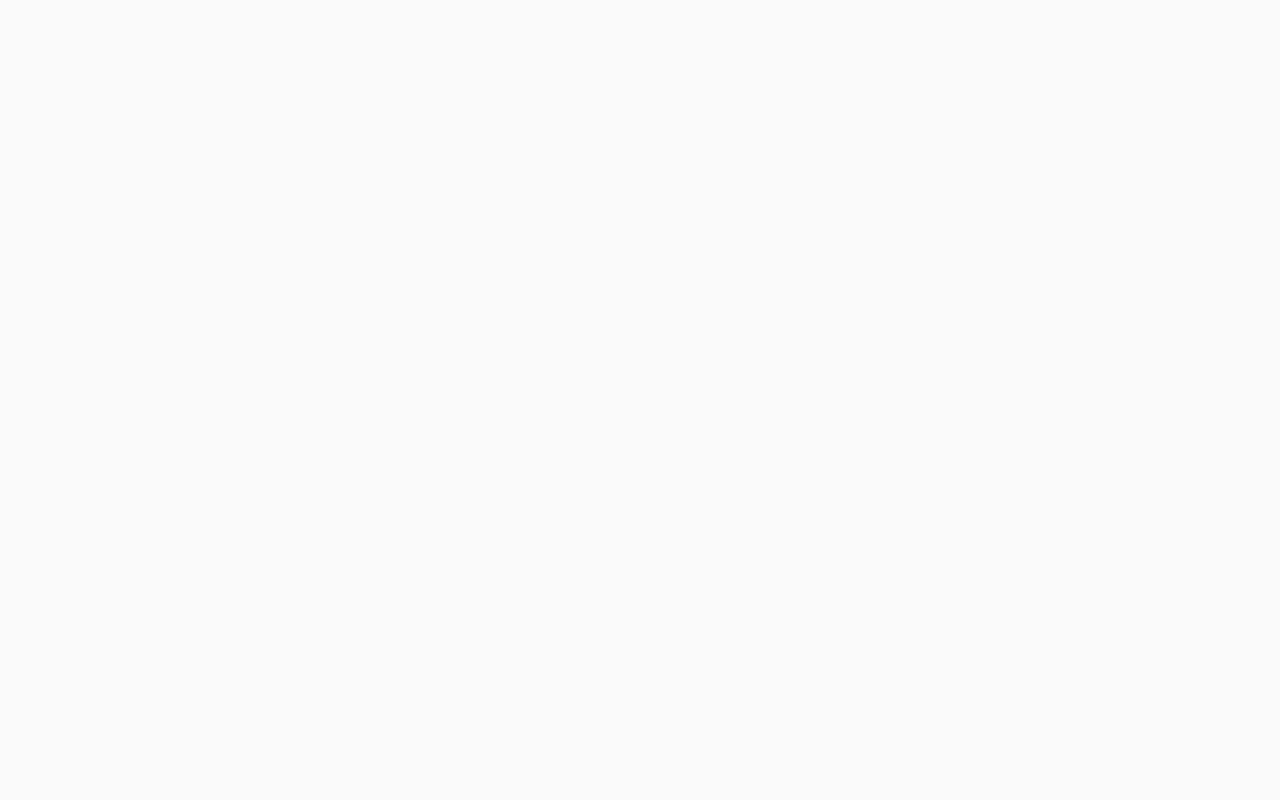
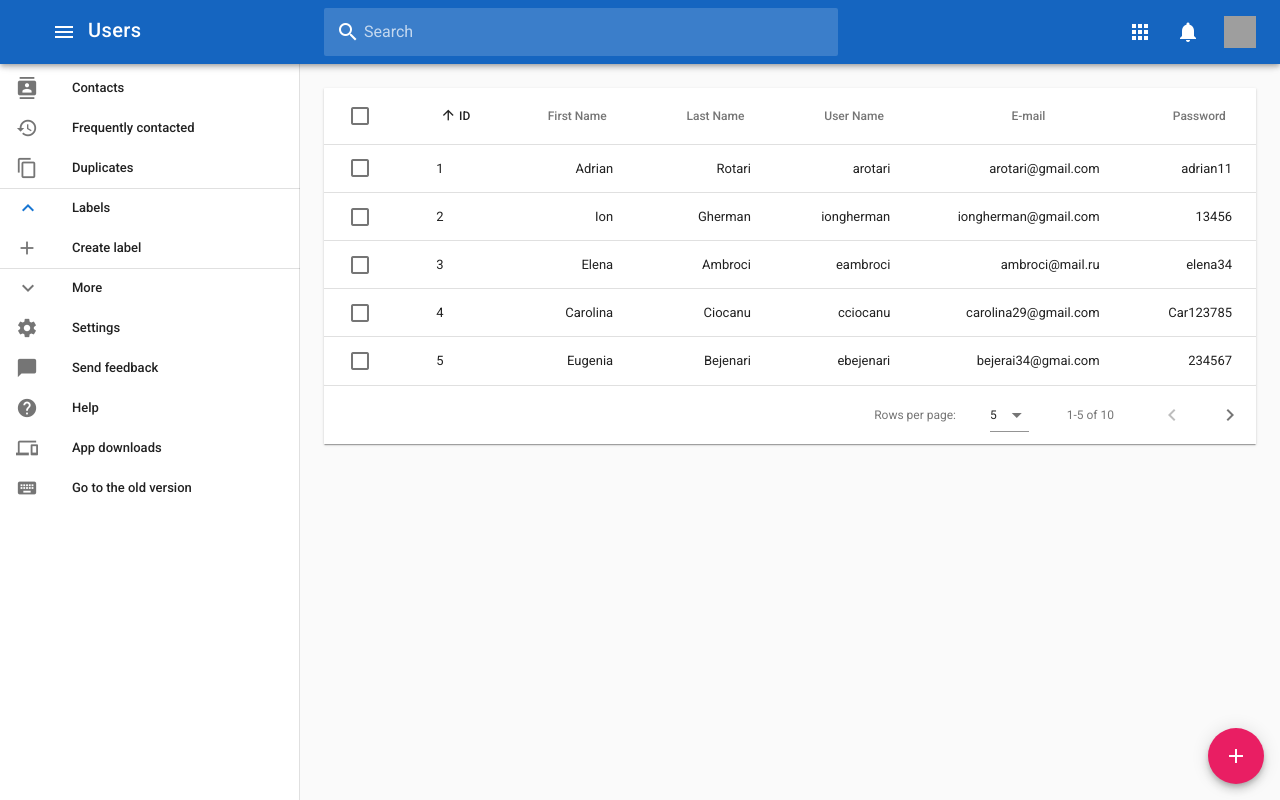
Before and after one commit to p5chi-auf/Vesta-frontend, a Vue app: page /dashboard/user/list in a window 1280 px wide. Built offline with nearby package versions, Linux system fonts and the light colour scheme; grey boxes are pictures that could not be loaded.

Commit message:
Add new functionality

```diff
--- a/src/components/Layouts/Auth.vue
+++ b/src/components/Layouts/Auth.vue
@@ -10,7 +10,7 @@
   </v-app>
 </template>
 <style>
-#inspire {
+#inspire scoped {
   background-color: teal;
 }
 </style>
--- a/src/components/Layouts/Auth/ForgotPassword.vue
+++ b/src/components/Layouts/Auth/ForgotPassword.vue
@@ -23,9 +23,9 @@
           </template>
         </v-form>
       </v-card-text>
-      <v-card-actions>
-        <v-layout row wrap>
-          <v-flex xs12 md1>
+      <v-card-actions class="ma-3">
+        <v-layout row wrap justify-end>
+          <v-flex xs12 md2>
             <v-btn block color="info">Submit</v-btn>
           </v-flex>
         </v-layout>
@@ -33,12 +33,3 @@
     </v-card>
   </v-flex>
 </template>
-<script>
-export default {
-  props: {},
-  data: () => ({
-    source: "String",
-    drawer: null
-  })
-};
-</script>
--- a/src/components/Layouts/Auth/Login.vue
+++ b/src/components/Layouts/Auth/Login.vue
@@ -11,8 +11,6 @@
           <v-text-field
             prepend-icon="person"
             name="login"
-            :counter="10"
-            :rules="nameRules"
             label="Login"
             type="text"
             required
@@ -21,35 +19,30 @@
             id="password"
             prepend-icon="lock"
             name="password"
-            :rules="passwordRules"
             label="Enter your password"
             type="password"
           ></v-text-field>
         </v-form>
       </v-card-text>
-      <v-card-actions class="ma-2">
-        <v-spacer>
-          <router-link :to="{ name: 'forgotpassword' }"
-            >Forgot Password?</router-link
-          >
-        </v-spacer>
-        <v-btn color="info">Login</v-btn>
+      <v-card-actions class="ma-4">
+        <router-link :to="{ name: 'forgotpassword' }"
+          >Forgot Password?</router-link
+        >
+        <v-layout row wrap justify-end>
+          <v-flex xs12 md2>
+            <v-btn block color="info">Login</v-btn>
+          </v-flex>
+        </v-layout>
       </v-card-actions>
     </v-card>
   </v-flex>
 </template>
 <script>
 export default {
+  props: {},
   data: () => ({
-    valid: true,
-    nameRules: [
-      v => !!v || "Name is required",
-      v => (v && v.length <= 10) || "Name must be less than 10 characters"
-    ],
-    passwordRules: [
-      v => !!v || "Password is required",
-      v => /.+@.+/.test(v) || "Password must be valid"
-    ]
+    source: "String",
+    drawer: null
   })
 };
 </script>
--- a/src/components/Layouts/Dashboard.vue
+++ b/src/components/Layouts/Dashboard.vue
@@ -69,7 +69,7 @@
         <v-toolbar-side-icon
           @click.stop="drawer = !drawer"
         ></v-toolbar-side-icon>
-        <span class="hidden-sm-and-down">Google Contacts</span>
+        <span class="hidden-sm-and-down">Users</span>
       </v-toolbar-title>
       <v-text-field
         flat
@@ -89,14 +89,14 @@
       <v-btn icon large>
         <v-avatar size="32px" tile>
           <img
-            src="https://cdn.vuetifyjs.com/images/logos/logo.svg"
+            src="http://www.yogawithkatrina.com/blog/wp-content/uploads/2010/05/2010taipeiexpo.jpg"
             alt="Vuetify"
           />
         </v-avatar>
       </v-btn>
     </v-toolbar>
     <v-content>
-      <v-container fluid fill-height> </v-container>
+      <v-container><router-view /> </v-container>
     </v-content>
     <v-btn fab bottom right color="pink" dark fixed @click="dialog = !dialog">
       <v-icon>add</v-icon>
--- /dev/null
+++ b/src/components/User/Layout.vue
@@ -0,0 +1,3 @@
+<template>
+  <router-view />
+</template>
--- /dev/null
+++ b/src/components/User/List.vue
@@ -0,0 +1,176 @@
+<template>
+  <v-data-table
+    v-model="selected"
+    :headers="headers"
+    :items="desserts"
+    :pagination.sync="pagination"
+    select-all
+    item-key="name"
+    class="elevation-1"
+  >
+    <template v-slot:headers="props">
+      <tr>
+        <th>
+          <v-checkbox
+            :input-value="props.all"
+            :indeterminate="props.indeterminate"
+            primary
+            hide-details
+            @click.stop="toggleAll"
+          ></v-checkbox>
+        </th>
+        <th
+          v-for="header in props.headers"
+          :key="header.text"
+          :class="[
+            'column sortable',
+            pagination.descending ? 'desc' : 'asc',
+            header.value === pagination.sortBy ? 'active' : ''
+          ]"
+          @click="changeSort(header.value)"
+        >
+          <v-icon small>arrow_upward</v-icon>
+          {{ header.text }}
+        </th>
+      </tr>
+    </template>
+    <template v-slot:items="props">
+      <tr :active="props.selected" @click="props.selected = !props.selected">
+        <td>
+          <v-checkbox
+            :input-value="props.selected"
+            primary
+            hide-details
+          ></v-checkbox>
+        </td>
+
+        <td>{{ props.item.name }}</td>
+        <td class="text-xs-right">{{ props.item.firstname }}</td>
+        <td class="text-xs-right">{{ props.item.lastname }}</td>
+        <td class="text-xs-right">{{ props.item.username }}</td>
+        <td class="text-xs-right">{{ props.item.email }}</td>
+        <td class="text-xs-right">{{ props.item.password }}</td>
+      </tr>
+    </template>
+  </v-data-table>
+</template>
+
+<script>
+export default {
+  data: () => ({
+    pagination: {
+      sortBy: "name"
+    },
+    selected: [],
+    headers: [
+      {
+        text: "ID",
+        align: "left",
+        value: "name"
+      },
+      { text: "First Name", value: "firstname" },
+      { text: "Last Name", value: "lastname" },
+      { text: "User Name", value: "username" },
+      { text: "E-mail", value: "email" },
+      { text: "Password", value: "password" }
+    ],
+    desserts: [
+      {
+        name: 1,
+        firstname: "Adrian",
+        lastname: "Rotari",
+        username: "arotari",
+        email: "arotari@gmail.com",
+        password: "adrian11"
+      },
+      {
+        name: 2,
+        firstname: "Ion",
+        lastname: "Gherman",
+        username: "iongherman",
+        email: "iongherman@gmail.com",
+        password: "13456"
+      },
+      {
+        name: 3,
+        firstname: "Elena",
+        lastname: "Ambroci",
+        username: "eambroci",
+        email: "ambroci@mail.ru",
+        password: "elena34"
+      },
+      {
+        name: 4,
+        firstname: "Carolina",
+        lastname: "Ciocanu",
+        username: "cciocanu",
+        email: "carolina29@gmail.com",
+        password: "Car123785"
+      },
+      {
+        name: 5,
+        firstname: "Eugenia",
+        lastname: "Bejenari",
+        username: "ebejenari",
+        email: "bejerai34@gmai.com",
+        password: "234567"
+      },
+      {
+        name: 6,
+        firstname: "Ion",
+        lastname: "Anton",
+        username: "ianton",
+        email: "anton65@mail.ru",
+        password: "25678"
+      },
+      {
+        name: 7,
+        firstname: "Mihaela",
+        lastname: "Guidea",
+        username: "mguidea",
+        email: "mihaela@mail.ru",
+        password: "904757"
+      },
+      {
+        name: 8,
+        firstname: "Mihai",
+        lastname: "Albu",
+        username: "malbu",
+        email: "albumihai@mail.ru",
+        password: "mihaita56"
+      },
+      {
+        name: 9,
+        firstname: "Vladimir",
+        lastname: "Ceban",
+        username: "vceban",
+        email: "vladimir.ceban@gmail.com",
+        password: "vadic45"
+      },
+      {
+        name: 10,
+        firstname: "Stefan",
+        lastname: "Ciudac",
+        username: "sciudac",
+        email: "ciudac@mail.ru",
+        password: "8456858"
+      }
+    ]
+  }),
+
+  methods: {
+    toggleAll() {
+      if (this.selected.length) this.selected = [];
+      else this.selected = this.desserts.slice();
+    },
+    changeSort(column) {
+      if (this.pagination.sortBy === column) {
+        this.pagination.descending = !this.pagination.descending;
+      } else {
+        this.pagination.sortBy = column;
+        this.pagination.descending = false;
+      }
+    }
+  }
+};
+</script>
--- /dev/null
+++ b/src/router/dashboard/index.js
@@ -0,0 +1,2 @@
+import UserRoutes from "./user";
+export default [...UserRoutes];
--- /dev/null
+++ b/src/router/dashboard/user.js
@@ -0,0 +1,23 @@
+import List from "@/components/User/List";
+import Layout from "@/components/User/Layout";
+
+export default [
+  {
+    path: "user",
+    name: "user",
+    component: Layout,
+    redirect: { name: "user-list" },
+    children: [
+      {
+        path: "list",
+        name: "user-list",
+        component: List
+      },
+      {
+        path: "add",
+        name: "user-add",
+        component: List
+      }
+    ]
+  }
+];
--- a/src/router/router.js
+++ b/src/router/router.js
@@ -3,8 +3,9 @@ import Router from "vue-router";
 
 import DashboardLayout from "@/components/Layouts/Dashboard";
 import AuthLayout from "@/components/Layouts/Auth";
+import AuthRoutes from "./auth";
+import DashboardRoutes from "./dashboard";
 
-import AuthRoutes from "./auth";
 Vue.use(Router);
 
 export default new Router({
@@ -14,7 +15,9 @@ export default new Router({
     {
       path: "/dashboard",
       name: "dashboard",
-      component: DashboardLayout
+      redirect: { name: "user" },
+      component: DashboardLayout,
+      children: DashboardRoutes
     },
     {
       path: "/auth",
```
Also changed, not shown: public/img/avatar/logo 2.png (added).
